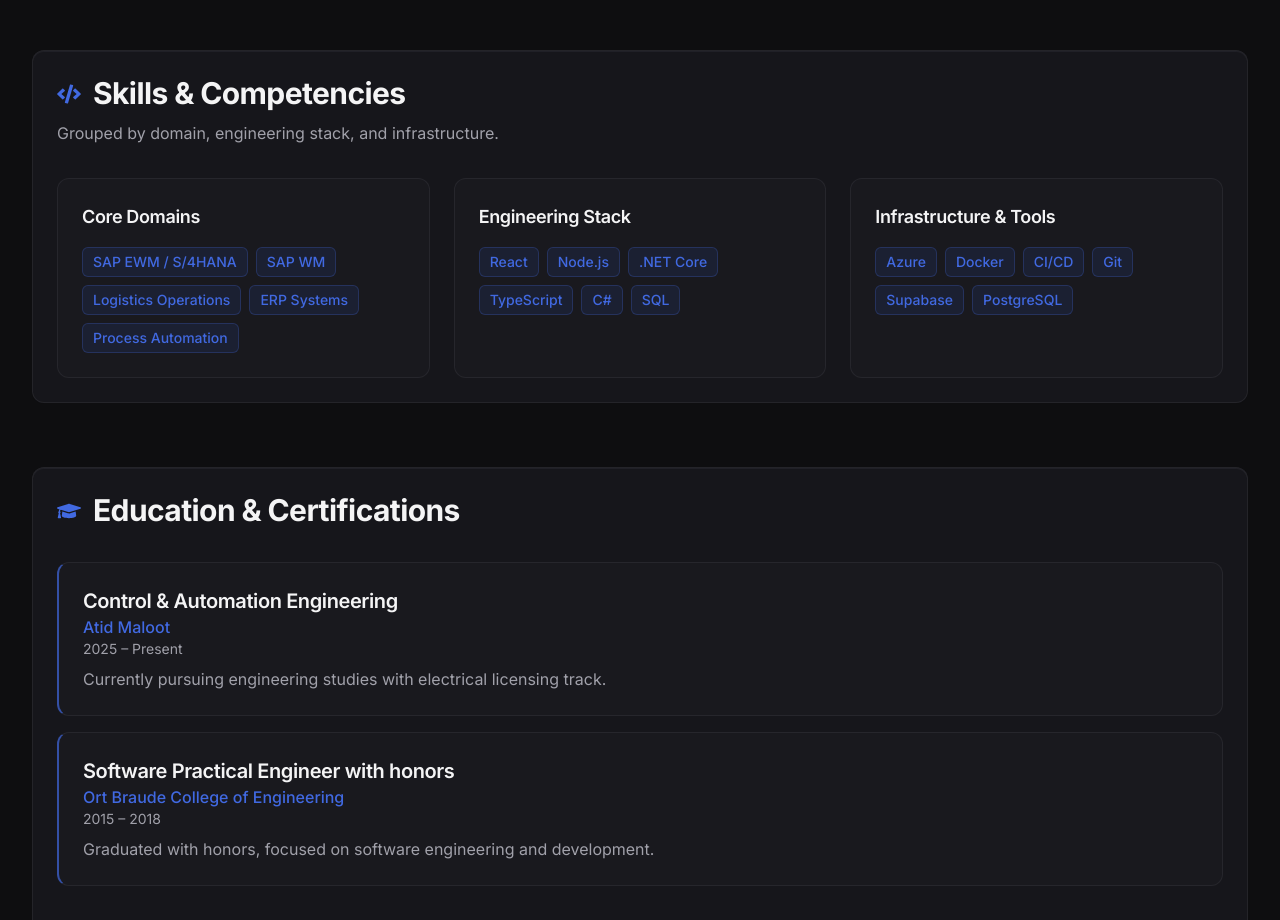
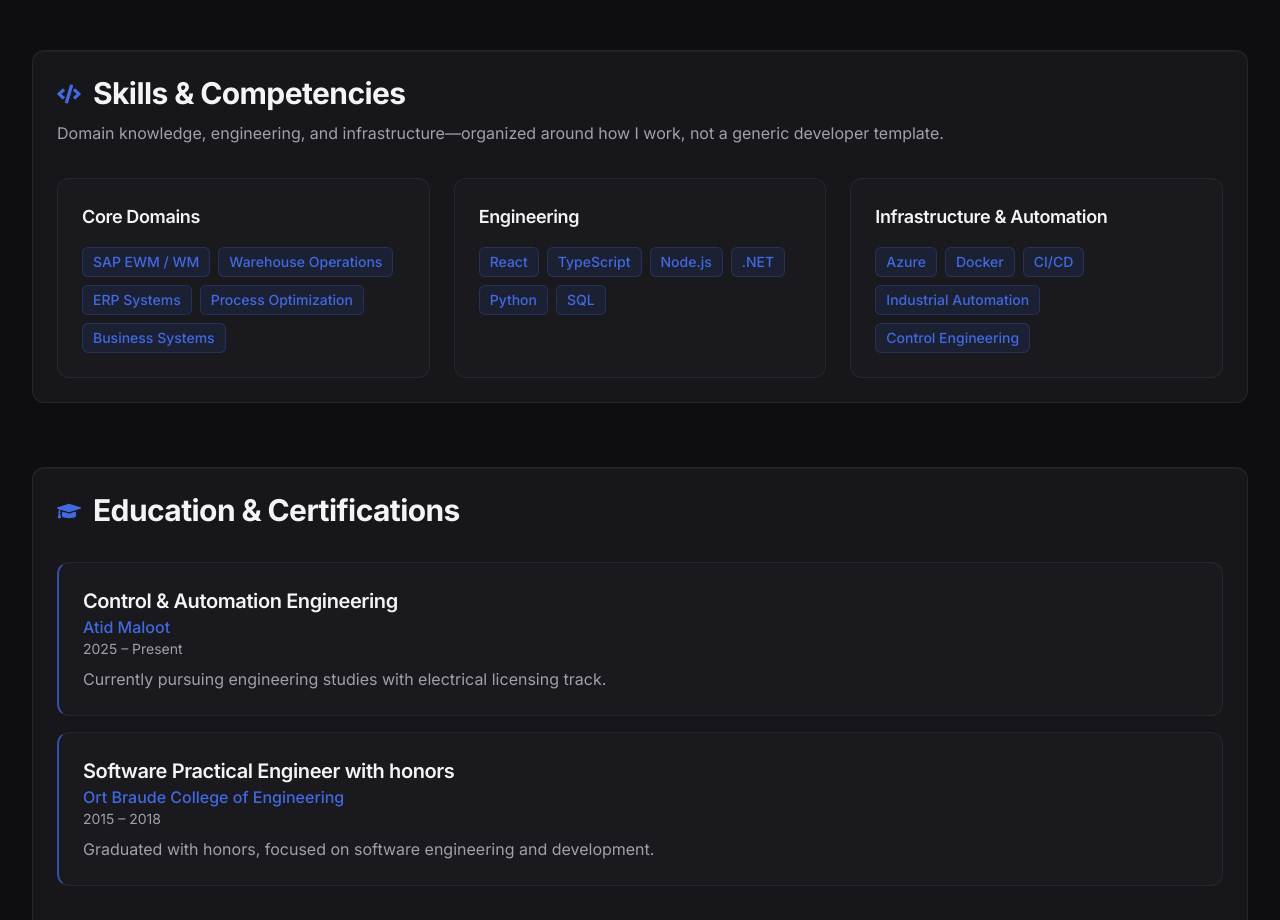
Before and after one commit to jawdat89/cv, a React (Vite) app: page / in a window 1280 px wide. Shown: the part 4640-5560 px from the top of the page. Built offline with nearby package versions, Linux system fonts and the light colour scheme; what tailwindcss-rtl would draw is missing.

Commit message:
Reorganize skills around domain, engineering, and automation identity.
Replace generic developer-style skill buckets with Core Domains, Engineering, and Infrastructure & Automation groups aligned to SAP, logistics, and industrial systems work.

Co-authored-by: Cursor <cursoragent@cursor.com>

```diff
--- a/src/i18n/locales/ar.json
+++ b/src/i18n/locales/ar.json
@@ -193,7 +193,7 @@
     },
     "skills": {
       "title": "المهارات والكفاءات",
-      "intro": "مجمّعة حسب المجال والس stack والبنية التحتية."
+      "intro": "معرفة مجالية وهندسة وبنية تحتية—منظمة حول طريقة عملي الفعلية، وليس قالب مطور عام."
     },
     "projects": {
       "title": "مشاريع مميزة",
@@ -268,6 +268,8 @@
   },
   "skillCategories": {
     "coreDomains": "المجالات الأساسية",
+    "engineering": "الهندسة",
+    "infrastructureAutomation": "البنية التحتية والأتمتة",
     "engineeringStack": "المكدس الهندسي",
     "infrastructureTools": "البنية التحتية والأدوات",
     "frontend": "واجهة المستخدم",
@@ -283,7 +285,28 @@
     "erpManagement": "إدارة أنظمة ERP"
   },
   "skillGroups": {
-    "coreDomains": ["SAP EWM / S/4HANA", "SAP WM", "عمليات لوجستية", "أنظمة ERP", "أتمتة العمليات"],
+    "coreDomains": [
+      "SAP EWM / WM",
+      "عمليات المستودعات",
+      "أنظمة ERP",
+      "تحسين العمليات",
+      "أنظمة الأعمال"
+    ],
+    "engineering": [
+      "React",
+      "TypeScript",
+      "Node.js",
+      ".NET",
+      "Python",
+      "SQL"
+    ],
+    "infrastructureAutomation": [
+      "Azure",
+      "Docker",
+      "CI/CD",
+      "الأتمتة الصناعية",
+      "هندسة التحكم"
+    ],
     "engineeringStack": ["React", "Node.js", ".NET Core", "TypeScript", "C#", "SQL"],
     "infrastructureTools": ["Azure", "Docker", "CI/CD", "Git", "Supabase", "PostgreSQL"],
     "frontend": ["React", "React Native", "TypeScript", "Angular", "WPF"],
--- a/src/i18n/locales/en.json
+++ b/src/i18n/locales/en.json
@@ -193,7 +193,7 @@
     },
     "skills": {
       "title": "Skills & Competencies",
-      "intro": "Grouped by domain, engineering stack, and infrastructure."
+      "intro": "Domain knowledge, engineering, and infrastructure—organized around how I work, not a generic developer template."
     },
     "projects": {
       "title": "Featured Projects",
@@ -268,6 +268,8 @@
   },
   "skillCategories": {
     "coreDomains": "Core Domains",
+    "engineering": "Engineering",
+    "infrastructureAutomation": "Infrastructure & Automation",
     "engineeringStack": "Engineering Stack",
     "infrastructureTools": "Infrastructure & Tools",
     "frontend": "Frontend",
@@ -283,7 +285,28 @@
     "erpManagement": "ERP Management"
   },
   "skillGroups": {
-    "coreDomains": ["SAP EWM / S/4HANA", "SAP WM", "Logistics Operations", "ERP Systems", "Process Automation"],
+    "coreDomains": [
+      "SAP EWM / WM",
+      "Warehouse Operations",
+      "ERP Systems",
+      "Process Optimization",
+      "Business Systems"
+    ],
+    "engineering": [
+      "React",
+      "TypeScript",
+      "Node.js",
+      ".NET",
+      "Python",
+      "SQL"
+    ],
+    "infrastructureAutomation": [
+      "Azure",
+      "Docker",
+      "CI/CD",
+      "Industrial Automation",
+      "Control Engineering"
+    ],
     "engineeringStack": ["React", "Node.js", ".NET Core", "TypeScript", "C#", "SQL"],
     "infrastructureTools": ["Azure", "Docker", "CI/CD", "Git", "Supabase", "PostgreSQL"],
     "frontend": ["React", "React Native", "TypeScript", "Angular", "WPF"],
--- a/src/i18n/locales/he.json
+++ b/src/i18n/locales/he.json
@@ -193,7 +193,7 @@
     },
     "skills": {
       "title": "מיומנויות ויכולות",
-      "intro": "מקובץ לפי תחום, סטק הנדסי ותשתית."
+      "intro": "ידע תחום, הנדסה ותשתית—מאורגן לפי אופן העבודה שלי, לא תבנית של מפתח גנרי."
     },
     "projects": {
       "title": "פרויקטים נבחרים",
@@ -268,6 +268,8 @@
   },
   "skillCategories": {
     "coreDomains": "תחומי ליבה",
+    "engineering": "הנדסה",
+    "infrastructureAutomation": "תשתית ואוטומציה",
     "engineeringStack": "סטק הנדסי",
     "infrastructureTools": "תשתית וכלים",
     "frontend": "ממשק משתמש",
@@ -283,7 +285,28 @@
     "erpManagement": "ניהול מערכות ERP"
   },
   "skillGroups": {
-    "coreDomains": ["SAP EWM / S/4HANA", "SAP WM", "תפעול לוגיסטי", "מערכות ERP", "אוטומציה של תהליכים"],
+    "coreDomains": [
+      "SAP EWM / WM",
+      "תפעול מחסנים",
+      "מערכות ERP",
+      "אופטימיזציה של תהליכים",
+      "מערכות עסקיות"
+    ],
+    "engineering": [
+      "React",
+      "TypeScript",
+      "Node.js",
+      ".NET",
+      "Python",
+      "SQL"
+    ],
+    "infrastructureAutomation": [
+      "Azure",
+      "Docker",
+      "CI/CD",
+      "אוטומציה תעשייתית",
+      "הנדסת בקרה"
+    ],
     "engineeringStack": ["React", "Node.js", ".NET Core", "TypeScript", "C#", "SQL"],
     "infrastructureTools": ["Azure", "Docker", "CI/CD", "Git", "Supabase", "PostgreSQL"],
     "frontend": ["React", "React Native", "TypeScript", "Angular", "WPF"],
--- a/src/pages/dashboard/components/SkillsComponent.tsx
+++ b/src/pages/dashboard/components/SkillsComponent.tsx
@@ -7,8 +7,8 @@ import { FaCode } from "react-icons/fa";
 
 const SKILL_GROUP_KEYS = [
   "coreDomains",
-  "engineeringStack",
-  "infrastructureTools",
+  "engineering",
+  "infrastructureAutomation",
 ] as const;
 
 const SkillsComponent: React.FC = () => {
```
